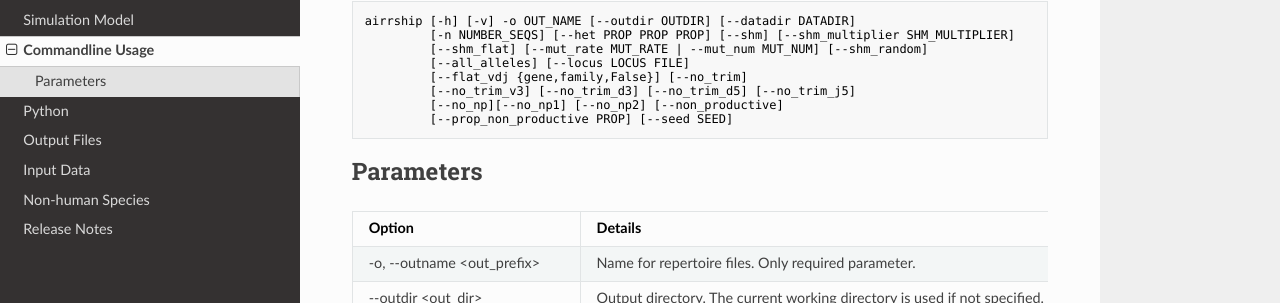
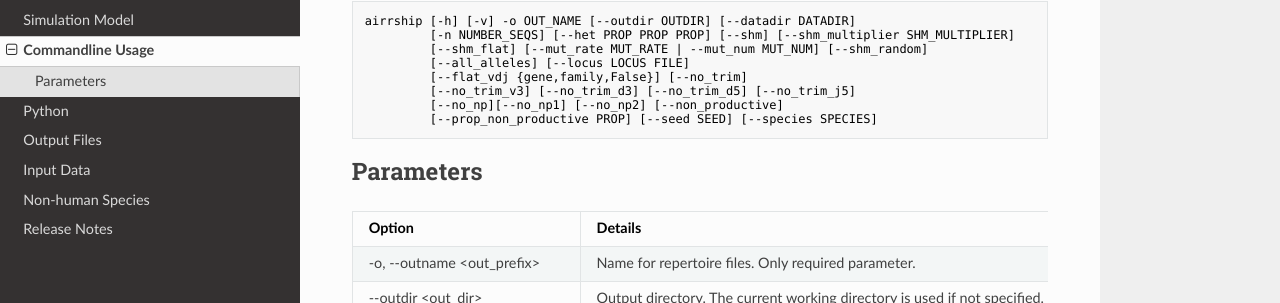
Before and after one commit to Cowanlab/airrship, an MkDocs documentation site: the page built from docs/parameters.md, in a window 1280 px wide and 900 px high. Shown: the part 159-462 px from the top of the window. Built offline with MkDocs 1.6.1, drawn with Linux system fonts in a browser that asks for light colours; nearby versions of some CDN libraries; some of the changed text lies outside the part shown.

Commit message:
update docs

````diff
--- a/docs/parameters.md
+++ b/docs/parameters.md
@@ -9,7 +9,7 @@ airrship [-h] [-v] -o OUT_NAME [--outdir OUTDIR] [--datadir DATADIR]
          [--flat_vdj {gene,family,False}] [--no_trim]
          [--no_trim_v3] [--no_trim_d3] [--no_trim_d5] [--no_trim_j5]
          [--no_np][--no_np1] [--no_np2] [--non_productive]
-         [--prop_non_productive PROP] [--seed SEED]
+         [--prop_non_productive PROP] [--seed SEED] [--species SPECIES]
 ```
 
 ## Parameters
@@ -41,4 +41,4 @@ airrship [-h] [-v] -o OUT_NAME [--outdir OUTDIR] [--datadir DATADIR]
 |--non_productive                 |  Include non-productive sequences in the output.<br/>This includes sequences with out of frame V and J segments,<br/> stop codons and/or missing junction anchor residues <br/>(C-104 and W/F-118). The majority of sequences produced will be<br/> non-productive (~75% using defaults without SHM, ~85% with SHM).<br/>  Specify --prop_non_productive to control this proportion.                                                                                                                                                                                                                                            |
 | --prop_non_productive &lt;prop&gt;                   |  Proportion of sequences to be non-productive. <br/> Value between 0 and 1. Use with --non_productive.                                                                                                                                                                                                                                             |
 | --seed &lt;seed&gt;              | Set random seed.                                                                                                                                                                                                                                                                                                                                                                                                         |
-| --species &lt;species&gt;                   |  Specify if simulating non-human sequences. <br/>  Will be used to find the imgt_{species}_IGH[V|D|J].fasta <br/> files in the specified --datadir. Deafult is human.                                                                                                                                                                                                                                            |
+| --species &lt;species&gt;                   |  Specify if simulating non-human sequences. <br/>  Will be used to find the imgt_{species}_IGH[V/D/J].fasta <br/> files in the specified --datadir. Deafult is human.                                                                                                                                                                                                                                            |
````
Also changed, not shown: docs/data.md (+2 -2 lines), docs/non_human.md (+2 -1 lines).
